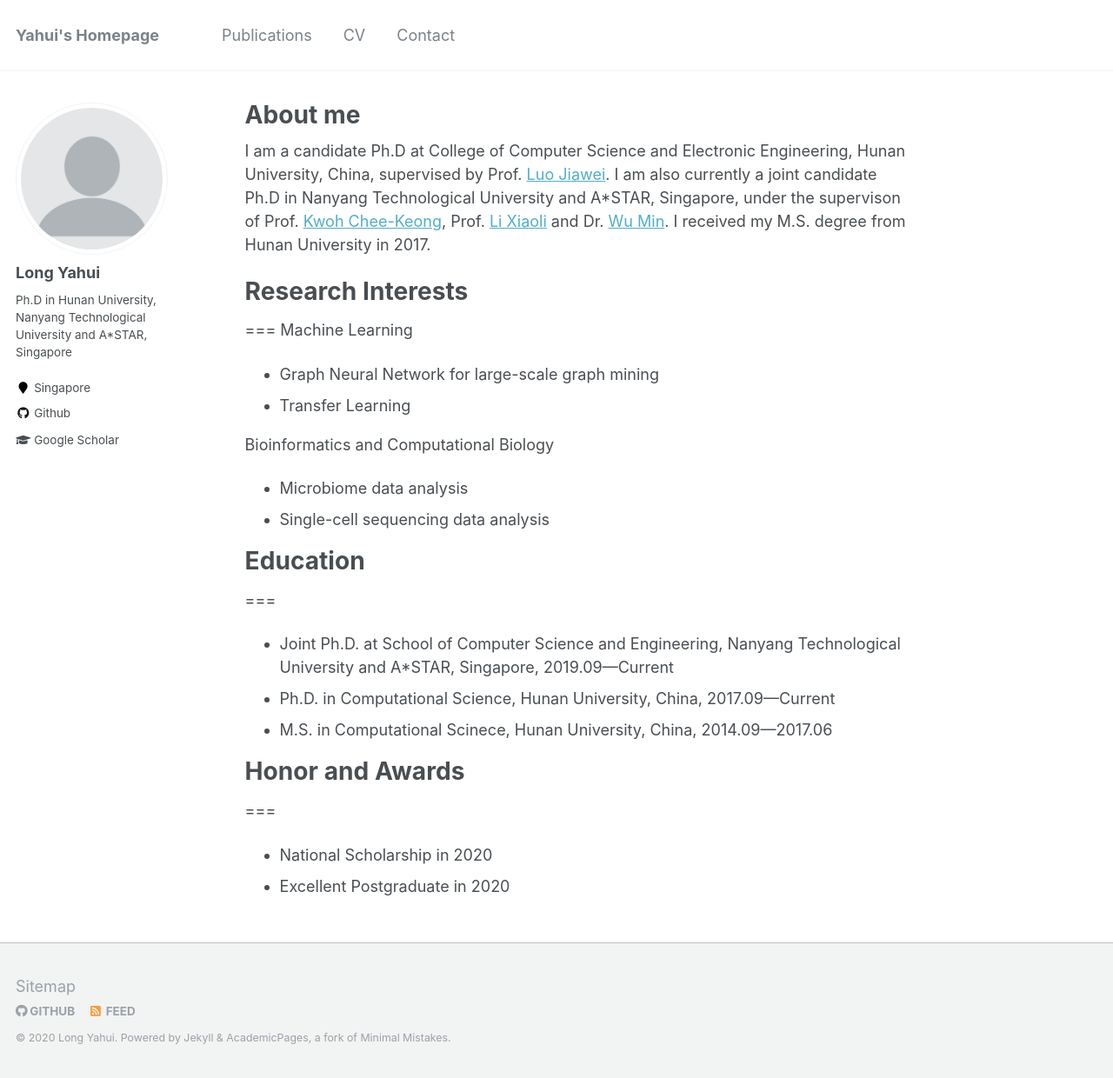
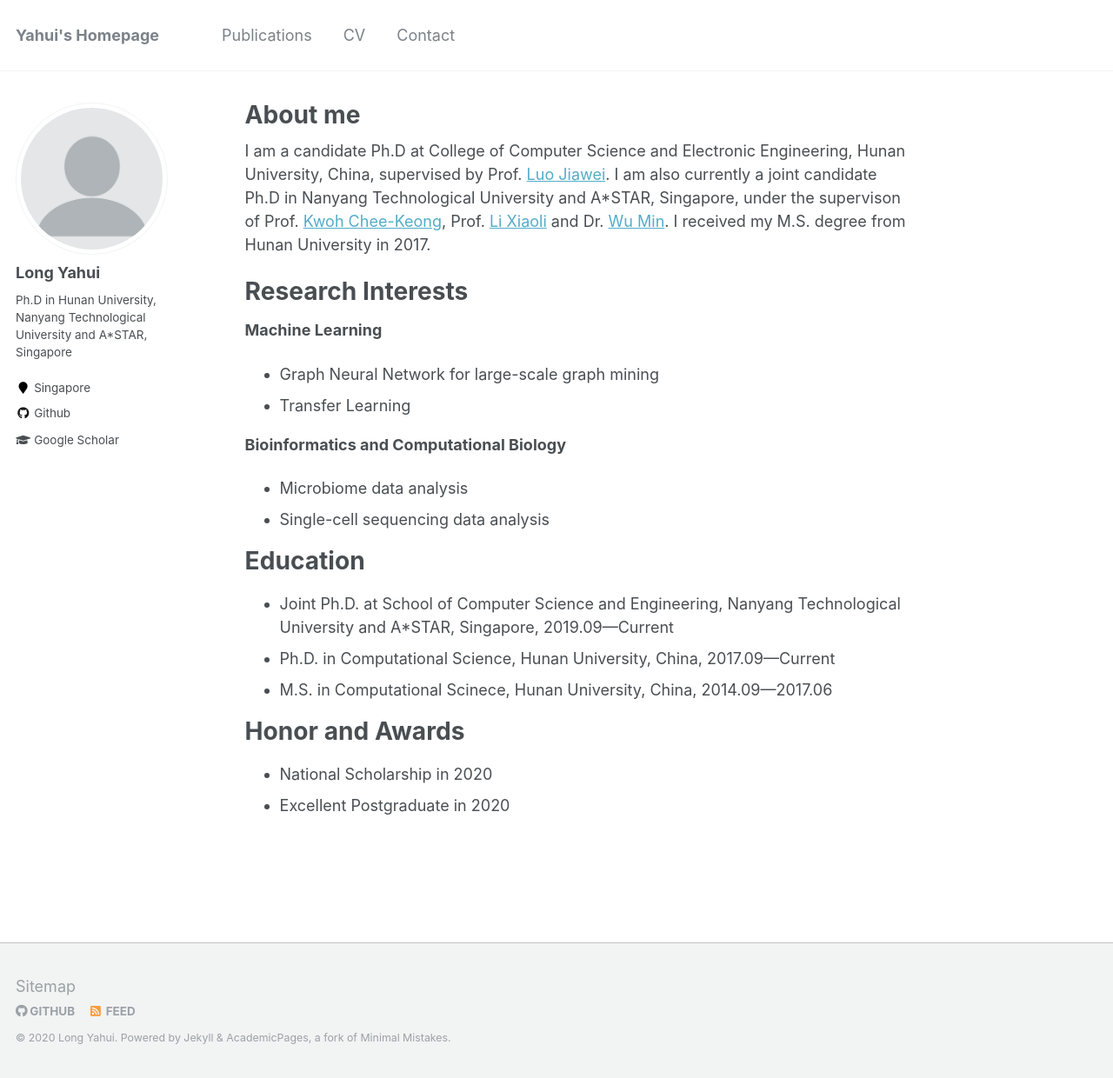
Before and after one commit to longyahui/Home, a Jekyll site: the page built from _pages/about.md, in a window 1280 px wide and 1240 px high. Shown: the whole window at 87% size. Built offline with Jekyll 4.4.1, drawn with Linux system fonts in a browser that asks for light colours.

```diff
--- a/_pages/about.md
+++ b/_pages/about.md
@@ -11,22 +11,19 @@ redirect_from:
 I am a candidate Ph.D at College of Computer Science and Electronic Engineering, Hunan University, China, supervised by Prof. [Luo Jiawei](http://csee.hnu.edu.cn/people/luojiawei). I am also currently a joint candidate Ph.D in Nanyang Technological University and A*STAR, Singapore, under the supervison of Prof. [Kwoh Chee-Keong](https://personal.ntu.edu.sg/asckkwoh/), Prof. [Li Xiaoli](https://personal.ntu.edu.sg/xlli/) and Dr. [Wu Min](https://sites.google.com/site/wumincf/). I received my M.S. degree from Hunan University in 2017.
 
 # Research Interests
-===
-Machine Learning
+**Machine Learning**
 - Graph Neural Network for large-scale graph mining
 - Transfer Learning
 
-Bioinformatics and Computational Biology
+**Bioinformatics and Computational Biology**
 - Microbiome data analysis
 - Single-cell sequencing data analysis
 
 # Education
-===
 - Joint Ph.D. at School of Computer Science and Engineering, Nanyang Technological University and A*STAR, Singapore, 2019.09—Current
 - Ph.D. in Computational Science, Hunan University, China, 2017.09—Current
 - M.S. in Computational Scinece, Hunan University, China, 2014.09—2017.06
 
 # Honor and Awards
-===
 - National Scholarship in 2020
 - Excellent Postgraduate in 2020
```
